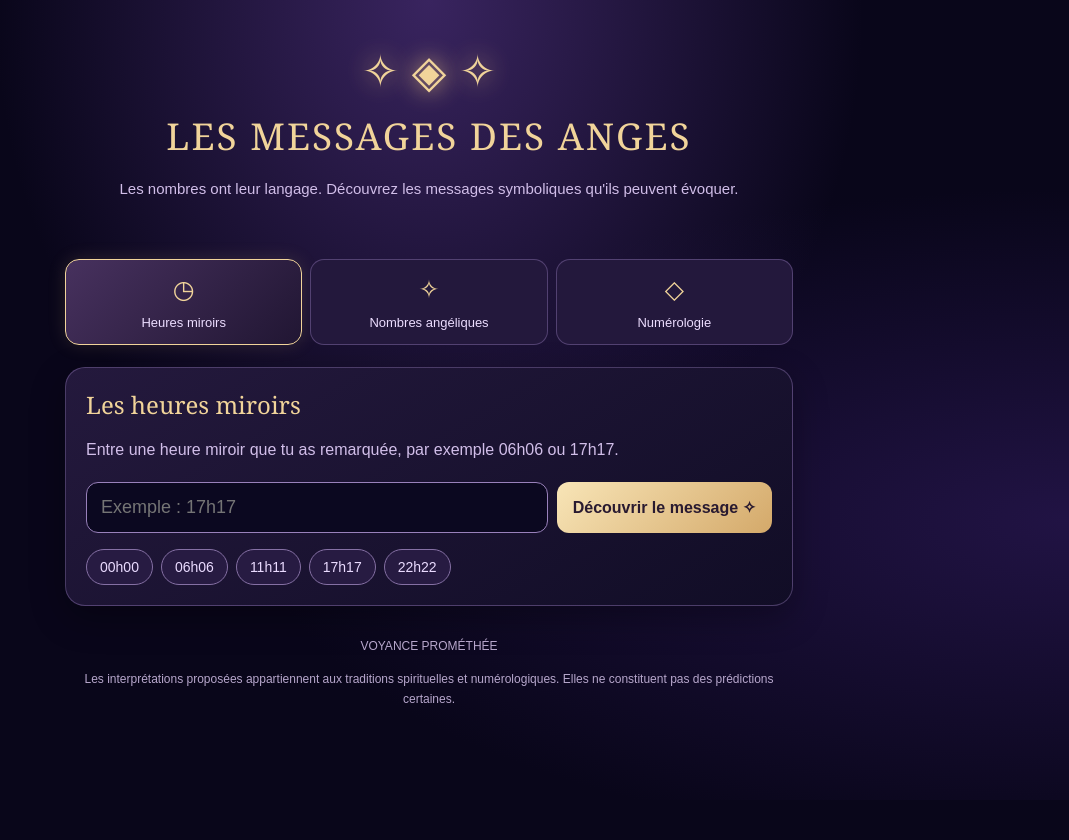
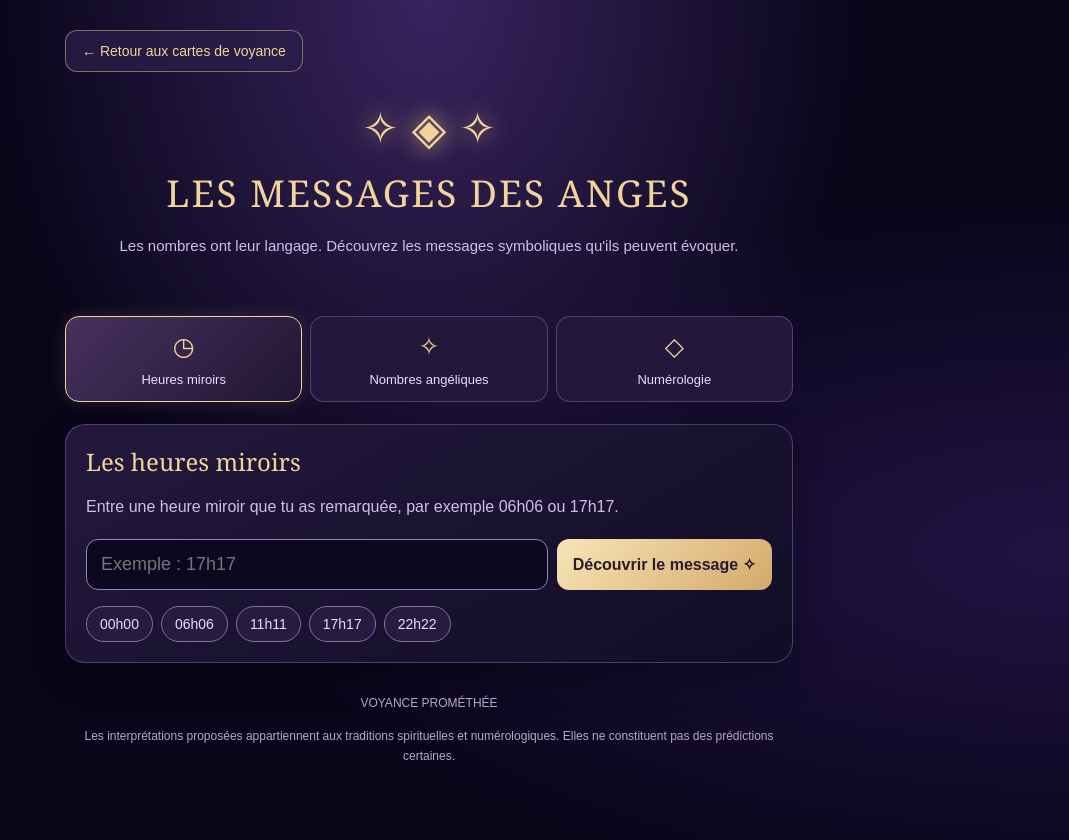
Before and after one commit to Lynattendu/Voyance-Promethee, a plain HTML site: page messages-des-anges.html in a window 1280 px wide. Shown: the whole page, without its empty margins (211-1280 px from the left). Before the commit the page ends 800 px from the top, so only its background shows below. Drawn offline with Linux system fonts and the light colour scheme.

Commit message:
Add navigation link to return to the main page

```diff
--- a/messages-des-anges.html
+++ b/messages-des-anges.html
@@ -22,7 +22,11 @@
 <body>
 
   <main class="application">
-
+<div class="navigation-retour">
+  <a href="index.html" class="bouton-retour">
+    ← Retour aux cartes de voyance
+  </a>
+</div>
     <header class="entete">
       <div class="symbole">✧ ◈ ✧</div>
 
```
